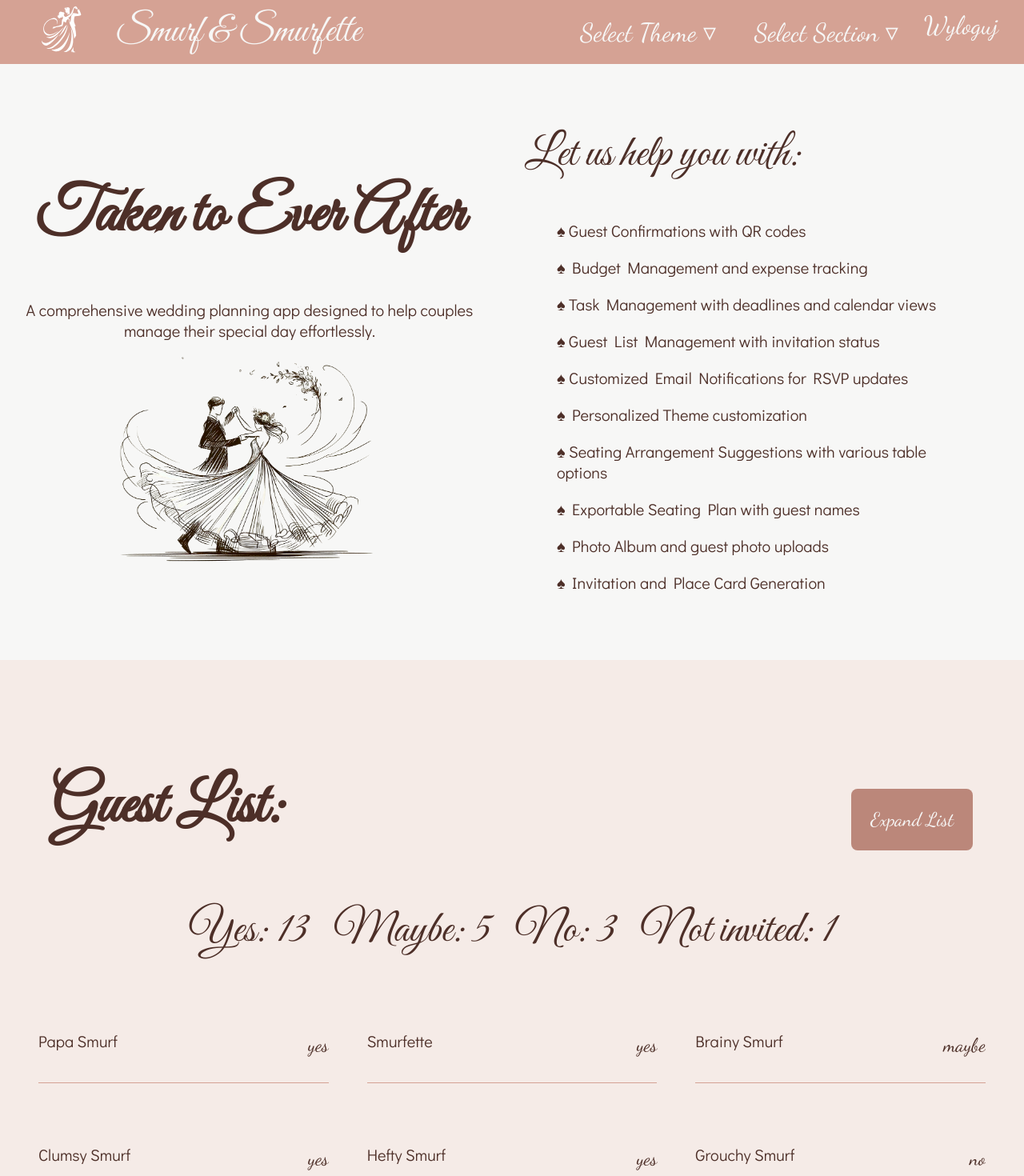
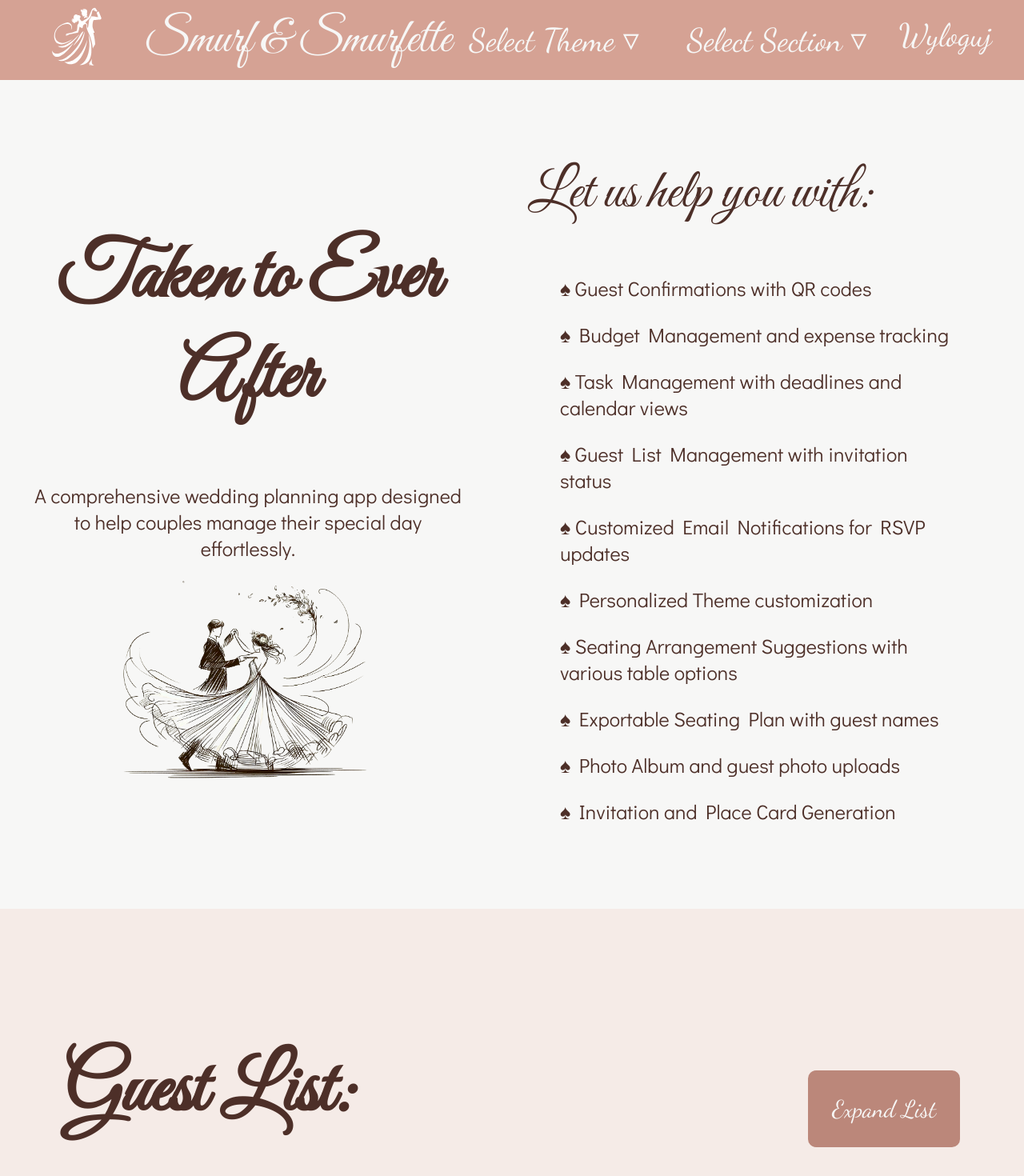
Before and after one commit to kryptokopytko/TakenToEverAfter, a React (Vite) app in the folder client/: page / in a window 1280 px wide. Shown: the top 1470 px of the page at 80% size. Built offline with nearby package versions, Linux system fonts and the light colour scheme.

Commit message:
#0118 Improve responsivness

```diff
--- a/client/index.html
+++ b/client/index.html
@@ -1,11 +1,14 @@
-<!doctype html>
+<!DOCTYPE html>
 <html lang="en">
   <head>
     <meta charset="UTF-8" />
-    <link rel="icon" type="image/svg+xml" href="/vite.svg" />
+    <link rel="icon" type="image/svg+xml" href="/icons/logo.png" />
     <meta name="viewport" content="width=device-width, initial-scale=1.0" />
-    <title>Bla Bla</title>
-      <link href="https://fonts.googleapis.com/css2?family=Dancing+Script:wght@400;700&family=Didact+Gothic&family=Great+Vibes&display=swap" rel="stylesheet">
+    <title>Taken to Ever After</title>
+    <link
+      href="https://fonts.googleapis.com/css2?family=Dancing+Script:wght@400;700&family=Didact+Gothic&family=Great+Vibes&display=swap"
+      rel="stylesheet"
+    />
   </head>
   <body>
     <div id="root"></div>
--- a/client/src/App.tsx
+++ b/client/src/App.tsx
@@ -10,6 +10,7 @@ import Footer from "./components/Footer";
 import TableChart from "./components/TableChart";
 import ThemeConstructor from "./components/ThemeConstructor";
 import Choices from "./components/Choices";
+import { createGlobalStyle } from 'styled-components';
 
 const AppContainer = styled.div`
   background-color: ${({ theme }) => theme.primary};
@@ -23,7 +24,12 @@ const AppContainer = styled.div`
   margin-top: 5rem;
 `;
 
+const GlobalStyles = createGlobalStyle`
+  :root {
+    font-size: clamp(10px, 1.25vw + 5px, 20px);
+  }
 
+`;
 
 const AppContent = () => {
   const { theme } = useTheme();
@@ -32,6 +38,7 @@ const AppContent = () => {
 
 
     <StyledThemeProvider theme={theme}>
+      <GlobalStyles />
       <AppContainer>
         <Navbar isLogged={true} names={['Smurf', 'Smurfette']} sections={['Home', 'Hero', 'Guest List', 'Budget', 'To Do', 'Choices', 'Photo Album', 'TableChart', 'Theme Constructor']} />
 
--- a/client/src/components/Choices.tsx
+++ b/client/src/components/Choices.tsx
@@ -98,7 +98,7 @@ const Choices = () => {
                     <Heading level={1}>Total: ${totalAmount}</Heading>
                 </SpaceBetweenContainer>
 
-                <GridContainer isExpanded={isExpanded} minWidth='25rem'>
+                <GridContainer isExpanded={isExpanded} minWidth='28rem'>
                     {choices.map((choice, choiceIndex) => {
                         const selectedOptions = choice.options.filter(option => option.isPicked);
                         const selectedCount = selectedOptions.length;
--- a/client/src/components/Footer.tsx
+++ b/client/src/components/Footer.tsx
@@ -20,11 +20,12 @@ const Container = styled.div`
 const Section = styled.div`
   flex: 1;
   min-width: 12rem;
-  margin: 1rem;
+  margin: 1rem 3rem;
   display:flex;
   flex-direction: column;
   align-items:center;
 max-width: 25rem;
+
 `;
 
 const ListContainer = styled.div`
@@ -38,7 +39,7 @@ width:100%;
 const Footer = () => {
   return (
     <Container>
-      {}
+      { }
       <Section>
         <Heading level={3}>Sections</Heading>
         <ListContainer>
@@ -51,7 +52,7 @@ const Footer = () => {
           <Body>Table Chart</Body></ListContainer>
       </Section>
 
-      {}
+      { }
       <Section>
         <Heading level={3}>Taken to Ever After</Heading>
         <Body>
@@ -59,7 +60,7 @@ const Footer = () => {
         </Body>
       </Section>
 
-      {}
+      { }
       <Section>
         <Heading level={3}>Contact</Heading>
         <div>
--- a/client/src/components/PieChart.tsx
+++ b/client/src/components/PieChart.tsx
@@ -20,7 +20,7 @@ const Svg = styled.svg`
 `;
 
 const Label = styled.text`
-  font-size: 1rem;
+  font-size: 20px;
   text-anchor: middle;
   fill: black;
   font-family: 'Great Vibes', cursive;
--- a/client/src/components/ToDo.tsx
+++ b/client/src/components/ToDo.tsx
@@ -61,12 +61,6 @@ const StyledCheckbox = styled.div<{ checked: boolean }>`
 `;
 
 
-const TaskContainer = styled.div`
-  display: flex;
-  justify-content: space-between;
-  width: 100%;
-  align-items: center;
-`;
 
 const initialTasks = [
   {
@@ -143,7 +137,7 @@ const ToDo = () => {
           </Heading>
         </SpaceBetweenContainer>
 
-        <GridContainer isExpanded={isExpanded}>
+        <GridContainer isExpanded={isExpanded} minWidth='28rem'>
           {tasks.map((task, categoryIndex) => (
             <Card color="primary" key={categoryIndex}>
               <SpaceBetweenContainer border>
@@ -164,21 +158,19 @@ const ToDo = () => {
                           onChange={() => handleTaskChange(categoryIndex, subTaskIndex)}
                         />
                         <StyledCheckbox checked={subTask.completed}>
-                          <svg viewBox="0 0 24 24" width="18" height="18">
+                          <svg viewBox="0 -2 24 24" width="18" height="18">
                             <polyline points="4 6 10 17 22 3 11 12" />
 
                           </svg>
                         </StyledCheckbox>
                       </CustomCheckboxLabel>
                     </CustomCheckboxWrapper>
-                    <TaskContainer>
                     <Body size="big" style={{ marginLeft: '0.5rem' }}>
                       {subTask.subCategory}
                     </Body>
                     <Label size="extraSmall" style={{ marginRight: '0.5rem' }}>
                       {subTask.deadline}
                     </Label>
-                    </TaskContainer>
                   </SpaceBetweenContainer>
                 ))}
               </SubTaskList>
--- a/client/src/components/layout/Navbar/Navbar.tsx
+++ b/client/src/components/layout/Navbar/Navbar.tsx
@@ -83,7 +83,7 @@ const Navbar: React.FC<NavbarProps> = ({ names, sections, isLogged }) => {
               ))}
             </DropdownMenu>
           </ThemeSelectorContainer>
-          <Label color="primary">{isLogged ? 'Wyloguj' : 'Zaloguj'}</Label>
+          <Label color="primary" style={{ marginTop: "2.2rem" }}>{isLogged ? 'Wyloguj' : 'Zaloguj'}</Label>
         </ButtonsContainer>
 
         <BurgerMenu onClick={toggleBurgerMenu}>
--- a/client/src/themes/section.ts
+++ b/client/src/themes/section.ts
@@ -8,6 +8,7 @@ export const SpaceBetweenContainer = styled.div<{ border?: boolean }>`
   padding: 0 1rem;
   align-items: center;
   flex-wrap: wrap;
+  gap: 1rem;
 `;
 
 export const GridContainer = styled.div<{
@@ -21,7 +22,7 @@ export const GridContainer = styled.div<{
     minmax(${({ minWidth = "20rem" }) => minWidth}, 1fr)
   );
   gap: 3rem;
-  max-height: ${({ isExpanded }) => (isExpanded ? "auto" : "60vh")};
+  max-height: ${({ isExpanded }) => (isExpanded ? "auto" : "40vh")};
   overflow-y: auto;
   transition: height 0.3s ease;
   background: ${({ isExpanded }) =>
```
Also changed, not shown: client/public/icons/logo.png (added), client/public/icons/logo.svg. Lines whose indentation alone changed are shown as unchanged.
